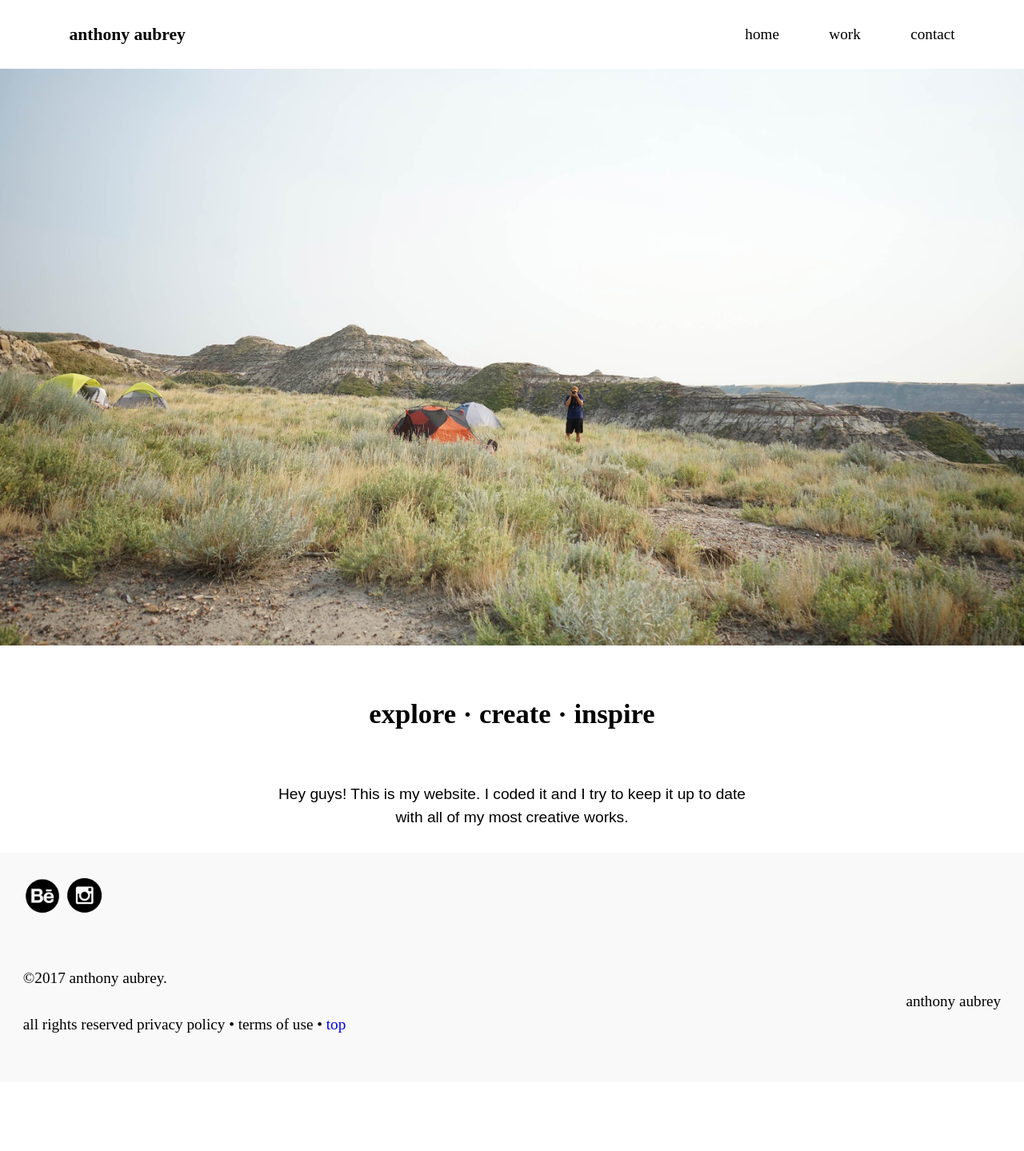
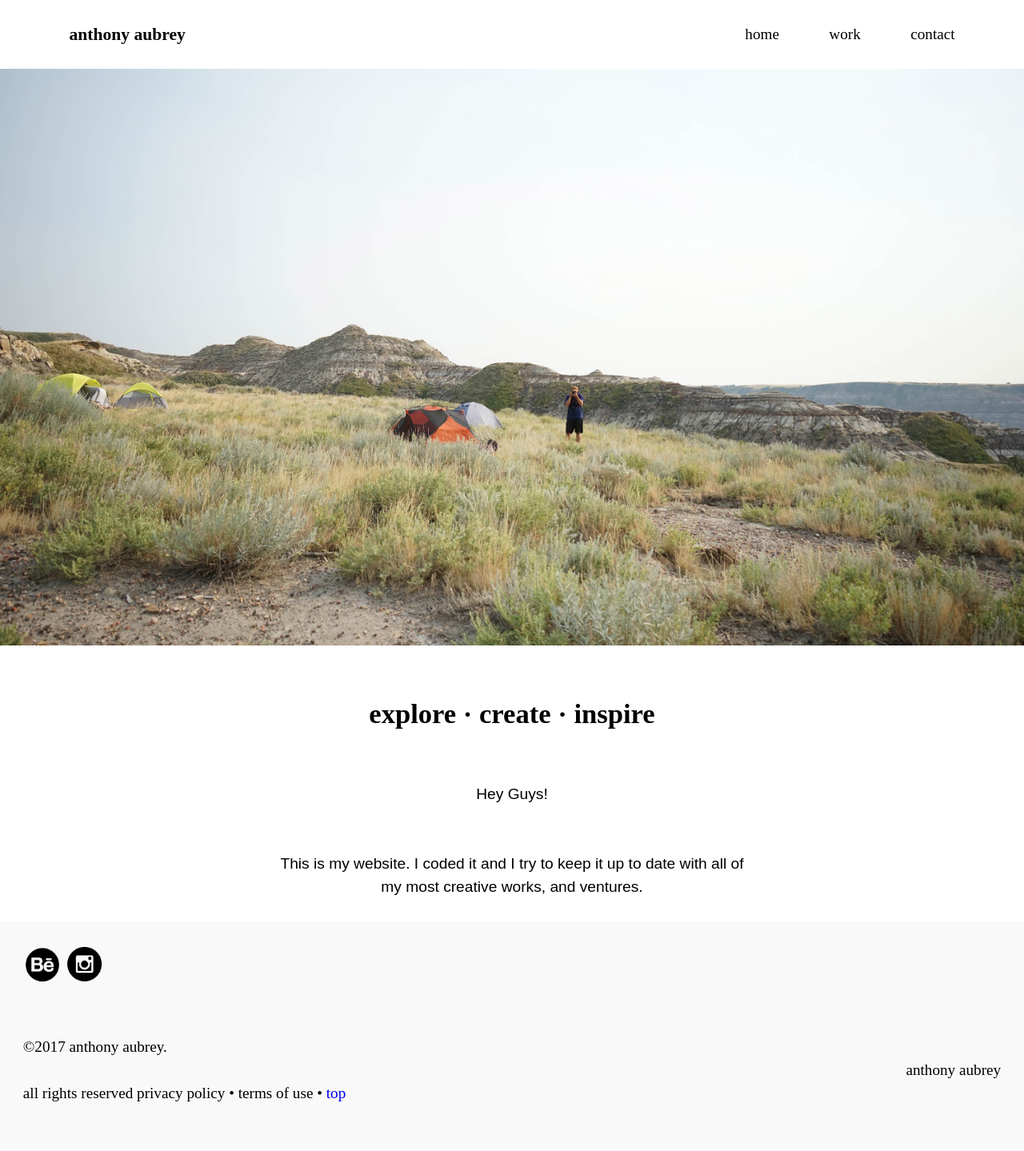
Before and after one commit to anthonyaubrey/portfolio, a Jekyll site: the page built from index.html, in a window 1280 px wide. Shown: the whole page at 80% size. Built offline with Jekyll 4.4.1, drawn with Linux system fonts in a browser that asks for light colours; before the commit the page ends 1353 px from its top, so only the background shows below that.

Commit message:
Formatting paragraph

```diff
--- a/index.html
+++ b/index.html
@@ -6,6 +6,7 @@
   <div>
     <img class="img-flex"src="{{site.baseurl}}/img/bobexplore.jpg">
     <h1 class="island-2 wrapper">explore · create · inspire</h1>
-    <p class="wrapper open-sans text-center pad-b"> Hey guys! This is my website. I coded it and I try to keep it up to date with all of my most creative works.</p>
+    <p class="open-sans text-center pad-b">Hey Guys!</p>
+    <p class="wrapper open-sans text-center pad-b">  This is my website. I coded it and I try to keep it up to date with all of my most creative works, and ventures.</p>
   </div>
 </main>
```
